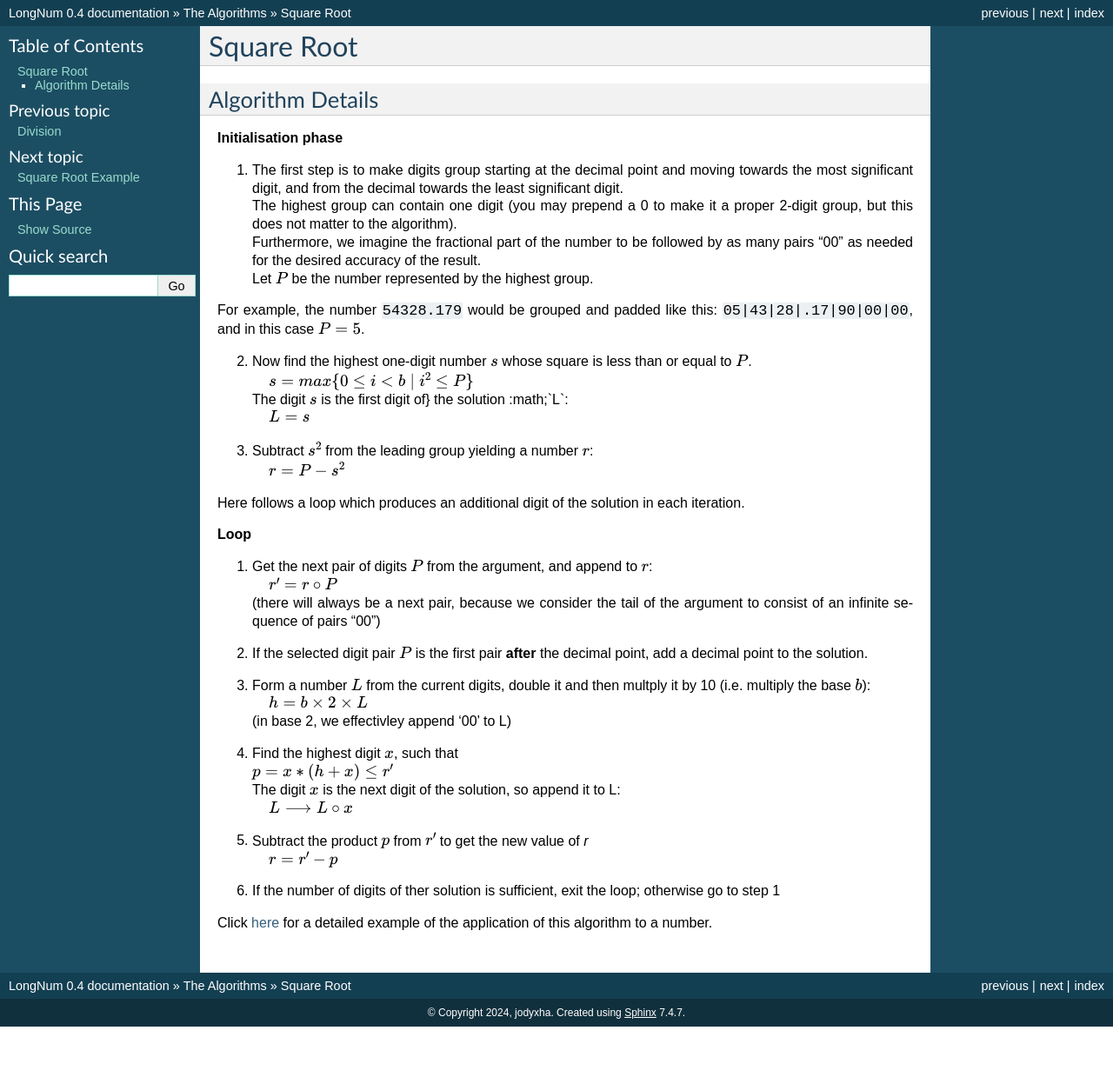
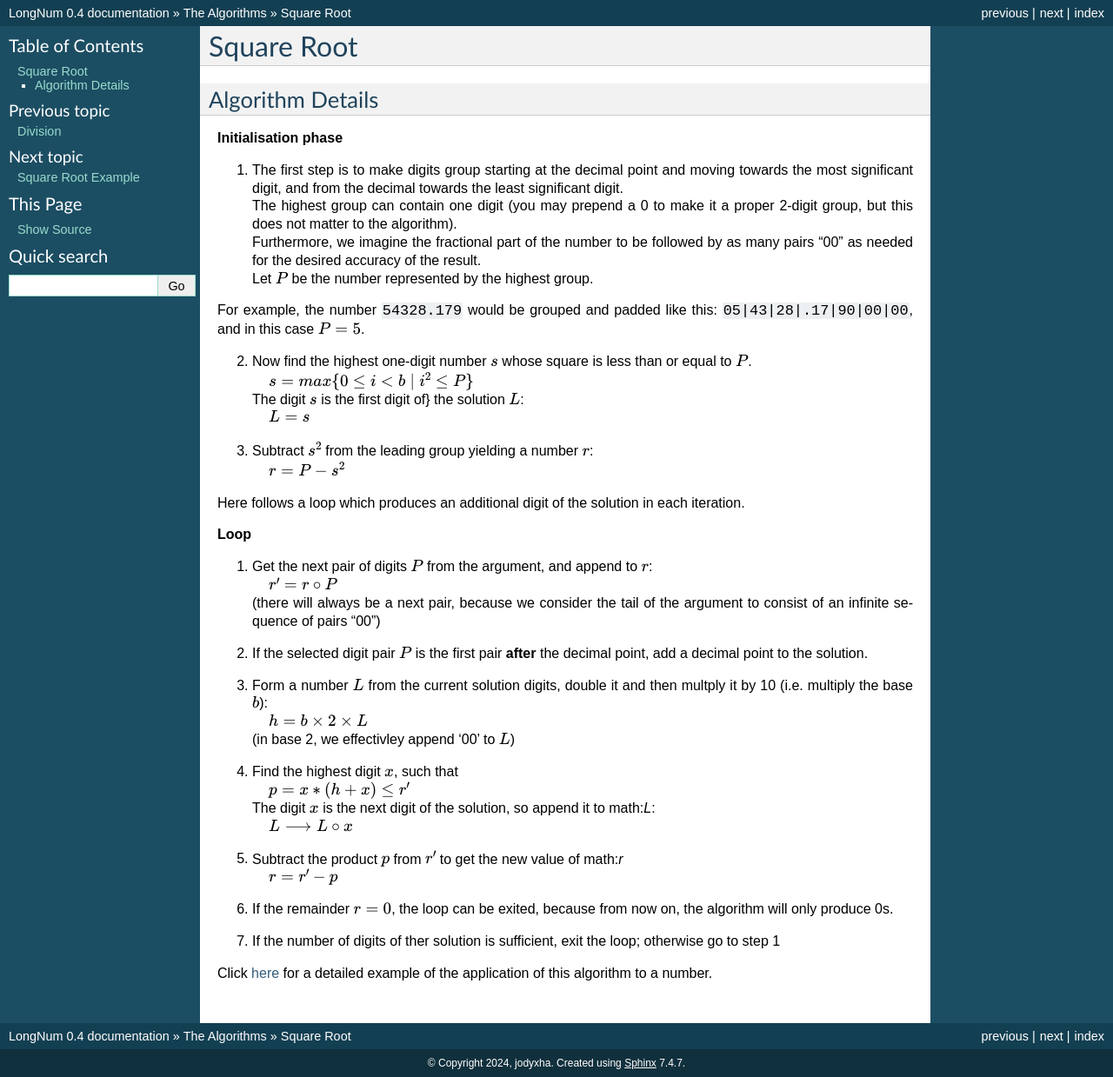
Before and after one commit to jodyxha/LongNum, a Sphinx documentation site: the page built from sphinxdocs/source/algorithms/square_root.rst, in a window 1280 px wide. Shown: the whole page at 87% size. Built offline with Sphinx 7.4.7, drawn with Linux system fonts in a browser that asks for light colours; pages that are not in the unit, such as notebooks, are missing from menus; before the commit the page ends 1181 px from its top, so only the background shows below that.

```diff
--- a/sphinxdocs/source/algorithms/square_root.rst
+++ b/sphinxdocs/source/algorithms/square_root.rst
@@ -40,19 +40,21 @@
 
 2. | If the selected digit pair :math:`P` is the first pair **after** the decimal point, add a decimal point to the solution.
 
-3. | Form a number :math:`L` from the current digits, double it and then multply it by 10 (i.e. multiply the base :math:`b`):
+3. | Form a number :math:`L` from the current solution digits, double it and then multply it by 10 (i.e. multiply the base :math:`b`):
    | :math:`~~~~h = b \times 2 \times L`
-   | (in base 2, we effectivley append '00' to L)
+   | (in base 2, we effectivley append '00' to :math:`L`)
 
 4. | Find the highest digit :math:`x`, such that
-   | :math:`p = x * (h + x) \leq r'`
-   | The digit :math:`x` is the next digit of the solution, so append it to L:
+   | :math:`~~~~p = x * (h + x) \leq r'`
+   | The digit :math:`x` is the next digit of the solution, so append it to math:`L`:
    | :math:`~~~~L \longrightarrow L \circ x`
 
-5. | Subtract the product :math:`p` from :math:`r'` to get the new value of *r*
+5. | Subtract the product :math:`p` from :math:`r'` to get the new value of math:`r`
    | :math:`~~~~r = r' - p`
 
-6. | If the number of digits of ther solution is sufficient, exit the loop; otherwise go to step 1
+6. | If the remainder :math:`r = 0`, the loop can be exited, because from now on, the algorithm will only produce 0s.
+
+7. | If the number of digits of ther solution is sufficient, exit the loop; otherwise go to step 1
 
 
 Click :ref:`here<square_root_example_ref>` for a detailed example of the application of this algorithm to a number.
```
Also changed, not shown: other parts of sphinxdocs/source/algorithms/square_root.rst (+1 -1 lines), sphinxdocs/source/algorithms/division.rst (+4 -4 lines), sphinxdocs/source/algorithms/square_root_example.rst (+8 -6 lines), 2 other files.
